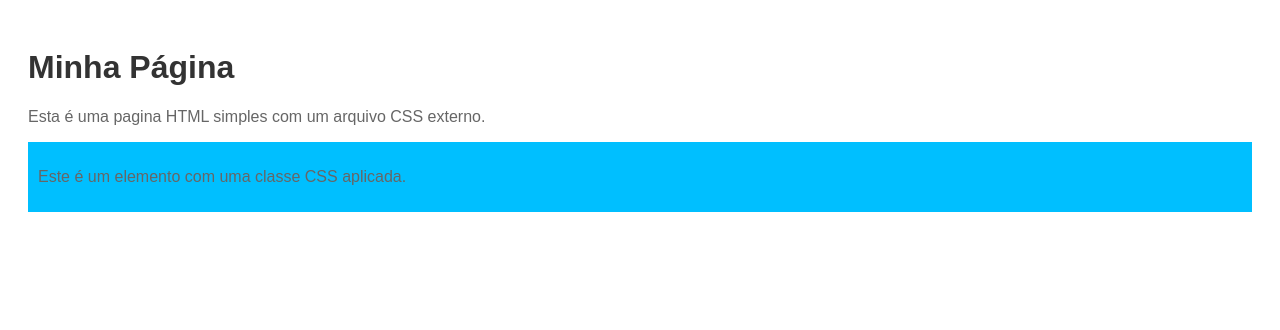
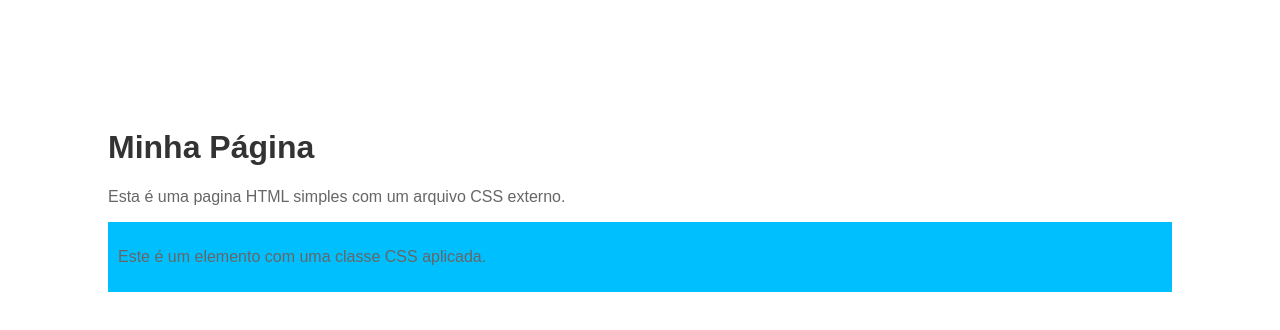
Before and after one commit to danerezende/Introducao-HTML-Aula, a plain HTML site: page index.html in a window 1280 px wide. Drawn offline with Linux system fonts and the light colour scheme.

Commit message:
Update style.css

```diff
--- a/style.css
+++ b/style.css
@@ -2,8 +2,8 @@
 body {
   font-family: Arial, sans-serif;
   background-color:	f0f0f0;
-  magin: 100;
-  padding: 20px;
+  magin: 0;
+  padding: 100px;
 }
 h1 {
 color: #333;
```
